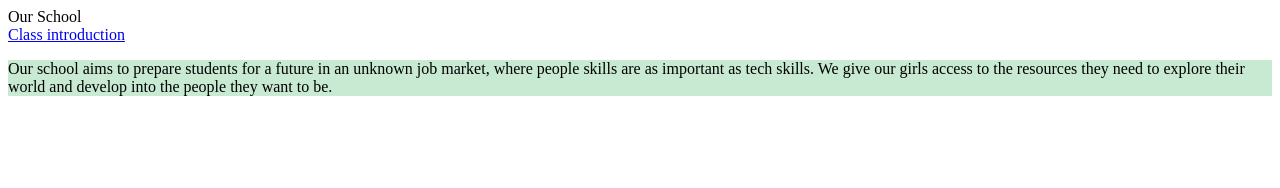
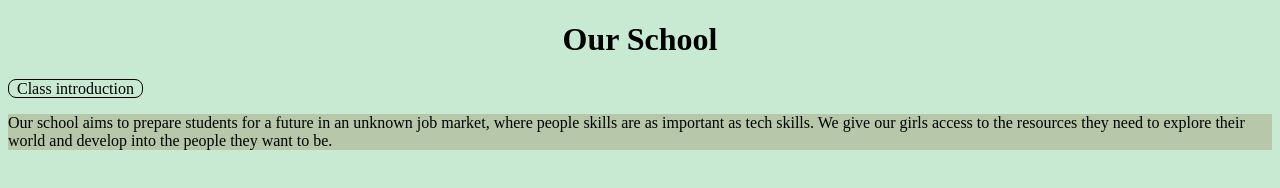
Before and after one commit to craighead-diocesan-school/class-profile-pawseyri42, a plain HTML site: page index.html in a window 1280 px wide. Drawn offline with Linux system fonts and the light colour scheme.

Commit message:
colours done

```diff
--- a/index.html
+++ b/index.html
@@ -1,12 +1,12 @@
 <!DOCTYPE html>
 <html>
-
+<body>
 <head>
 <title> St Rileys </title>
 </head>
 
 <body>
-<header> Our School </header>
+<h1> Our School </h1>
 </body>
 
 <nav>
@@ -23,8 +23,26 @@
 </main>
 
 <style>
-p{
+body{
 background-color: #C8EAD3; }
 
+p{
+background-color: #B6C8A9; }
+
+
+a {
+      text-decoration: none;
+      color: black;
+      border: 1px solid black;
+      border-radius: 0.5em;
+      padding-left: 0.5em;
+      padding-right: 0.5em;
+    }
+
+    h1 {
+      text-align: center;
+    }
 
 </style>
+ </body>
+</html>
```
Also changed, not shown: class intro.html (+14 -1 lines).
